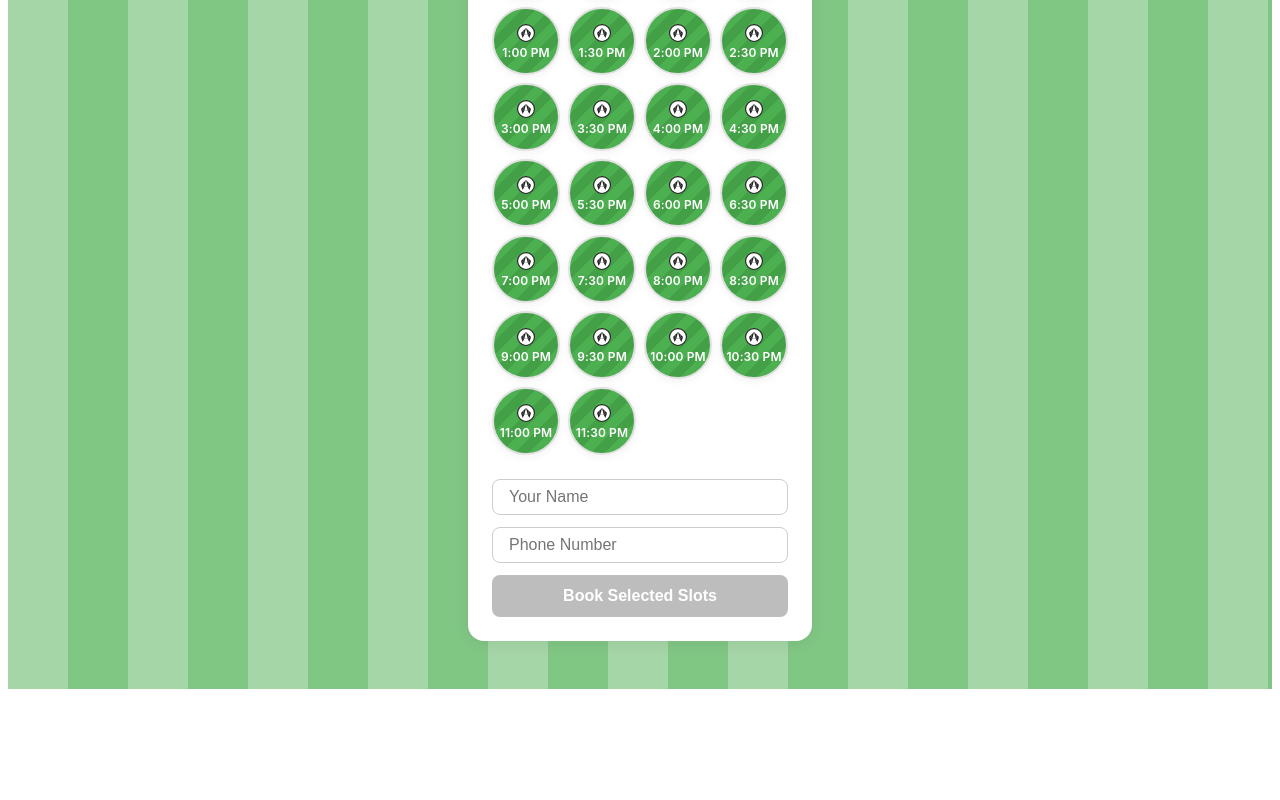
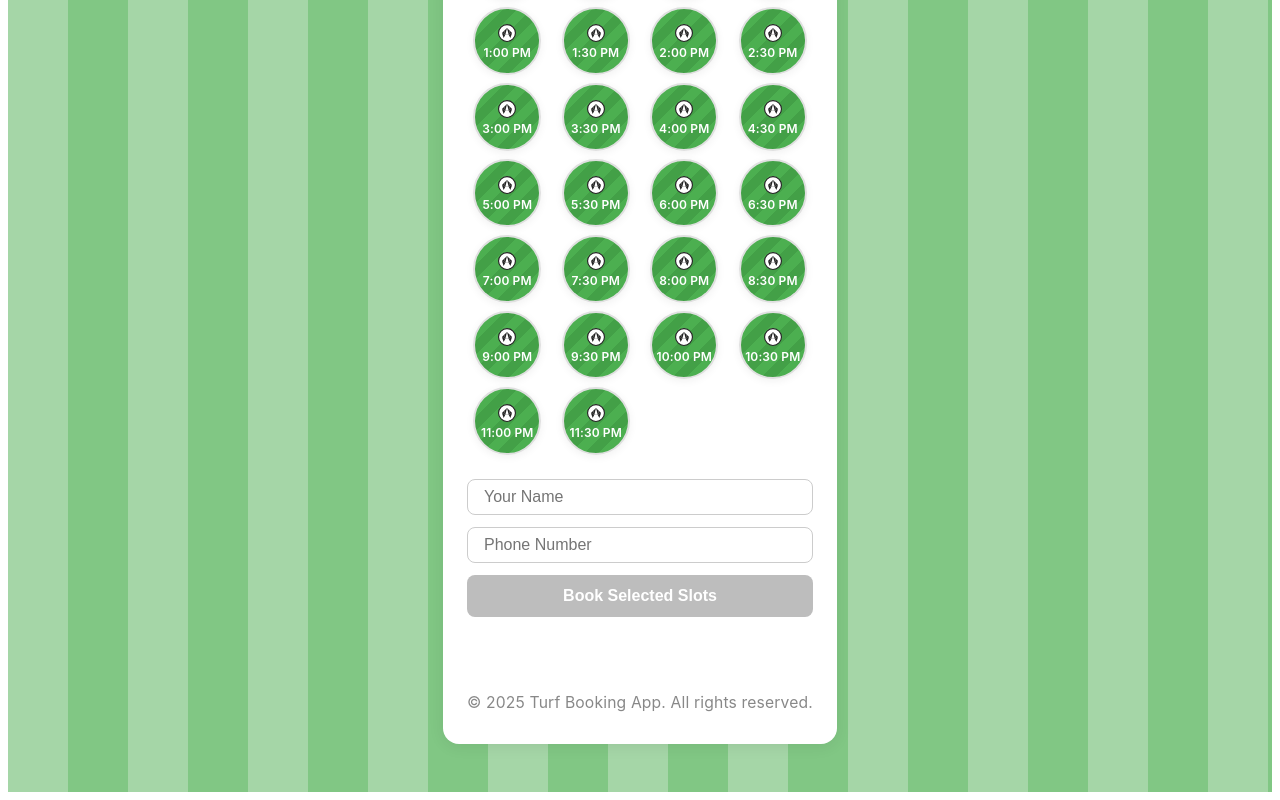
Before and after one commit to anas-k-k/turf-booking-app, an Angular app: page / in a window 1280 px wide. Shown: the part 470-1270 px from the top of the page. Before the commit the page ends 1167 px from the top, so only its background shows below. Built offline with nearby package versions, Linux system fonts and the light colour scheme.

Commit message:
feat: add footer with copyright notice to admin and booking calendar components

```diff
--- a/src/app/components/admin/admin.component.html
+++ b/src/app/components/admin/admin.component.html
@@ -49,4 +49,7 @@
             </div>
         </div>
     </div>
+    <footer class="footer">
+        &copy; {{ today.getFullYear() }} Turf Booking App. All rights reserved.
+    </footer>
 </div>
--- a/src/app/components/admin/admin.component.scss
+++ b/src/app/components/admin/admin.component.scss
@@ -242,3 +242,13 @@ th {
 .modal-content button:hover {
   filter: brightness(0.95);
 }
+.footer {
+  width: 100%;
+  text-align: center;
+  padding: 1.2rem 0 0.5rem 0;
+  font-size: 0.98rem;
+  color: #888;
+  background: none;
+  margin-top: 2rem;
+  letter-spacing: 0.01em;
+}
--- a/src/app/components/booking-calendar/booking-calendar.component.html
+++ b/src/app/components/booking-calendar/booking-calendar.component.html
@@ -43,4 +43,8 @@
             </div>
         </div>
     </div>
+
+    <footer class="footer">
+        &copy; {{ today.getFullYear() }} Turf Booking App. All rights reserved.
+    </footer>
 </div>
--- a/src/app/components/booking-calendar/booking-calendar.component.scss
+++ b/src/app/components/booking-calendar/booking-calendar.component.scss
@@ -184,6 +184,17 @@
   filter: brightness(0.95);
 }
 
+.footer {
+  width: 100%;
+  text-align: center;
+  padding: 1.2rem 0 0.5rem 0;
+  font-size: 0.98rem;
+  color: #888;
+  background: none;
+  margin-top: 2rem;
+  letter-spacing: 0.01em;
+}
+
 @media (max-width: 600px) {
   .calendar-container {
     max-width: 98vw;
```
